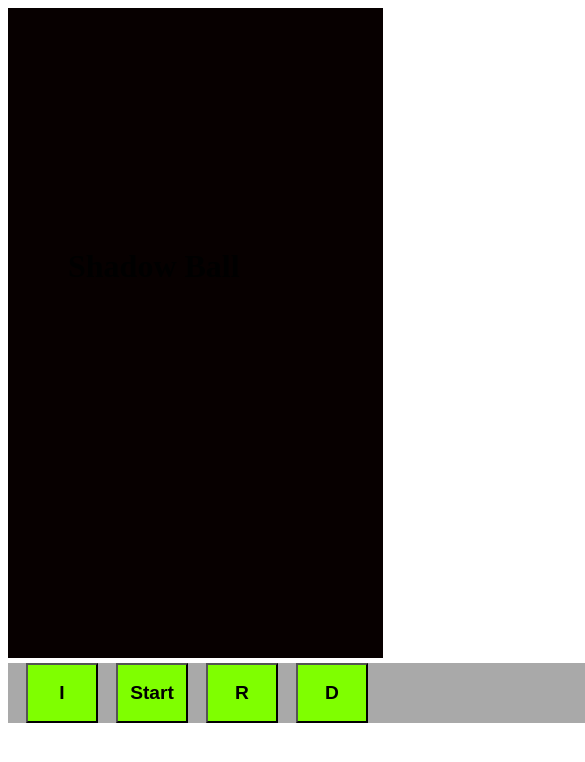
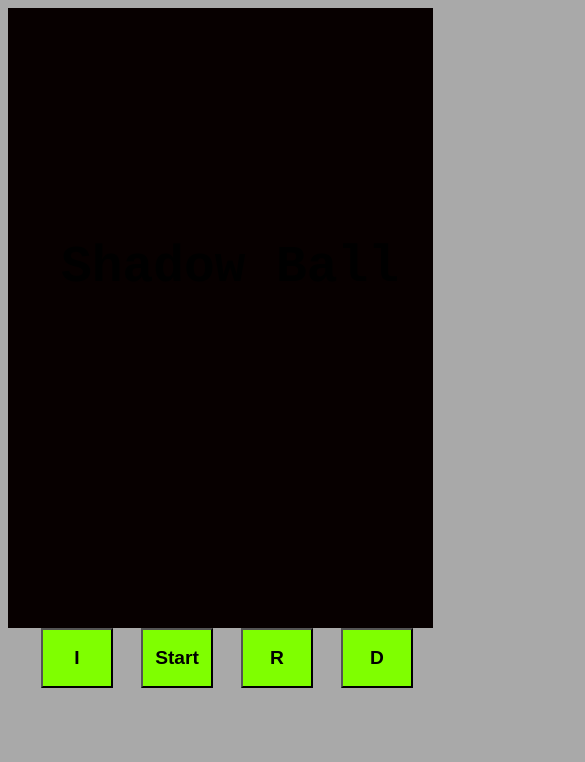
Before and after one commit to BenRomeroArg/shadowBall, a plain HTML site: page index.html in a window 390 px wide. Shown: the top 762 px of the page, 585 px wide, since content can reach past the window. Drawn offline with Linux system fonts and the light colour scheme.

Commit message:
configBtnMovil

```diff
--- a/app.js
+++ b/app.js
@@ -8,26 +8,26 @@ var x2 = canvas.width/2;
 var y2 = canvas.height-30;
 var dx = 6;
 var dy = -6;
-var dx2 = 7.5;
-var dy2 = -7.5;
-var dx3 = 7.9;
-var dy3 = -7.9;
-var ballRadius2 = 10;
-var ballRadius3 = 13;
+var dx2 = 5.5;
+var dy2 = -5.5;
+var dx3 = 5.9;
+var dy3 = -5.9;
+var ballRadius2 = 12;
+var ballRadius3 = 14;
 var x2 = canvas.width/2;
 var y2 = canvas.height-30;
 var x3 = canvas.width/2;
 var y3 = canvas.height-30;
 var paddleHeight = 30;
-var paddleWidth = 90;
+var paddleWidth = 120;
 var paddleX = (canvas.width-paddleWidth)/2;
 var rightPressed = false;
 var leftPressed = false;
 var brickColumnCount = 7;
 var brickRowCount = 5;
-var brickWidth = 48;
-var brickHeight = 30;
-var brickPadding = 20;
+var brickWidth = 52;
+var brickHeight = 35;
+var brickPadding = 10;
 var brickOffsetTop = 80;
 var brickOffsetLeft = 90;
 var brickHit = 0;
@@ -51,7 +51,7 @@ reinicio.addEventListener('click',function(){
 })
 document.addEventListener("keydown", keyDownHandler, false);
 document.addEventListener("keyup", keyUpHandler, false);
-document.addEventListener("mousemove", mouseMoveHandler, false);
+//document.addEventListener("mousemove", mouseMoveHandler, false);
 derecha.addEventListener('click', function(){
     rightPressed=true;
     leftPressed=false;
@@ -82,12 +82,12 @@ function keyUpHandler(e) {
         }
 }
 
-function mouseMoveHandler(e) {
-        var relativeX = e.clientX - canvas.offsetLeft;
-        if(relativeX > 0 && relativeX < canvas.width) {
-            paddleX = relativeX - paddleWidth/2;
-        }
-}
+//function mouseMoveHandler(e) {
+//        var relativeX = e.clientX - canvas.offsetLeft;
+//        if(relativeX > 0 && relativeX < canvas.width) {
+//            paddleX = relativeX - paddleWidth/2;
+//        }
+//}
 
 function collisionDetection() {
         for(c=0; c<brickColumnCount; c++) {
@@ -168,7 +168,7 @@ function drawBricks() {
                 bricks[c][r].y = brickY;
                 ctx.beginPath();
                 ctx.rect(brickX,brickY, brickWidth, brickHeight);
-                ctx.fillStyle = "rgb(40, 20, 90)";
+                ctx.fillStyle = "rgb(5, 247, 5)";
                 ctx.fill();
                 ctx.closePath();
 
@@ -331,7 +331,7 @@ function draw() {
             ballRadius2= 10;
             brickOffsetTop= 180;
             brickOffsetLeft=70;
-            brickPadding= 5;
+            brickPadding= 15;
         }
         if(brickHit>=34){
 
@@ -366,15 +366,15 @@ function draw() {
                    alert("Game Over! TotalHit: "+score);
                     document.location.reload();
                 } else {
-                    dx = 7;
-                    dy = -7;
+                    dx = 6;
+                    dy = -6;
                 }
 
         }
         if(rightPressed && paddleX < canvas.width-paddleWidth) {
             paddleX += 7.5;
         }
-        else if(leftPressed && paddleX > canvas.width-paddleWidth) {
+        else if(leftPressed && paddleX > 0) {
             paddleX -= 7.5;
         }
         x3 += dx3;
--- a/index.html
+++ b/index.html
@@ -7,20 +7,27 @@
     <title>ShadowBall</title>
     <style>
 
-    	body{ padding: 0; margin: 1 0; }
+    	body{
+            padding: 0;
+            margin: 1 0;
+            background-color: #a9a9a9;
+        }
         .contenedor{
-            margin-top: 1px;
+            margin-top: 0px;
         }
         #myCanvas {
             background: rgb(7, 0, 0);
             display: block;
             margin-top: 1px ;
-            top:1px;
+
         }
-        @media (max-width:450px) {
+        @media (max-width:550px) {
             #myCanvas{
-                width: 375px;
-                height: 650px;
+                width: 425px;
+                height: 620px;
+            }
+            .contenedor{
+                width: 430px;
             }
             #danger{
                 left:10px;
@@ -28,7 +35,23 @@
                 font-size: 25px;
             }
             .controles{
-                width: 375px;
+                width: 425px;
+                padding-left: 5px;
+
+            }
+            #titulo{
+                margin-left: 5px;
+
+                height: 100px;
+                width: 300px;
+                position: absolute;
+                align-content:space-between;
+                font-size: 2.2em;
+            }
+            button{
+                margin-left: 5px;
+                left: 0px;
+
             }
 
         }
@@ -54,32 +77,35 @@
         }
 
         #titulo{
-            height: 100px;
-            width: 200px;
+            height: 120px;
+            width: 370px;
             position: absolute;
             align-content:space-between;
             align-items: center;
             justify-content: center;
-            margin-top: 200px;
-            margin-left: 60px;
+            text-align: center;
+            margin-top: 180px;
+            left: 40px;
             padding-bottom: 0px;
-            padding-top: 40px;
+            padding-top: 50px;
+            font-size: 3.2em;
+            font-family: 'Courier New', Courier, monospace;
         }
         #titulo:hover{
             border-radius: 20%;
             color:rgba(192, 192, 192, 0.651);
-            box-shadow: inset 18px 18px 18px 18px rgba(82, 247, 82, 0.397);
+            box-shadow: inset 18px 18px 18px 18px rgb(5, 247, 5);
         }
         .controles{
-            margin-top: 5px;
+            position: sticky;
             display: flex;
             flex-direction: row;
             background-color: darkgray;
-            width: 650px;
+            width: 425px;
 
         }
         button{
-            margin-left: 18px;
+            margin-left: 28px;
             position: sticky;
             width: 72px;
             height: 60px;
@@ -95,7 +121,7 @@
 <body>
     <div class="contenedor">
         <h1 id="titulo">Shadow Ball</h1>
-        <canvas id="myCanvas" width="650" height="500"></canvas>
+        <canvas id="myCanvas" width="600" height="550"></canvas>
         <span id ="hit"></span>
         <span id ="danger"></span>
 
```
